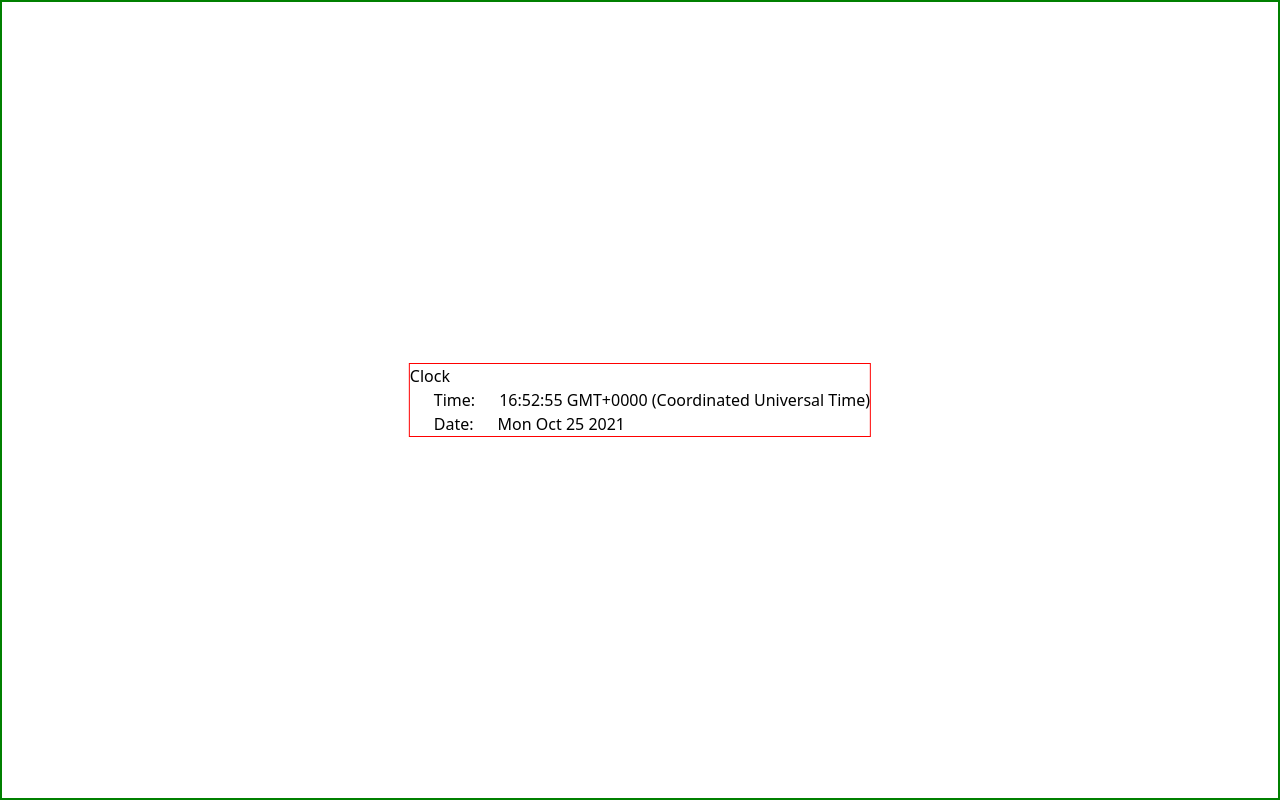
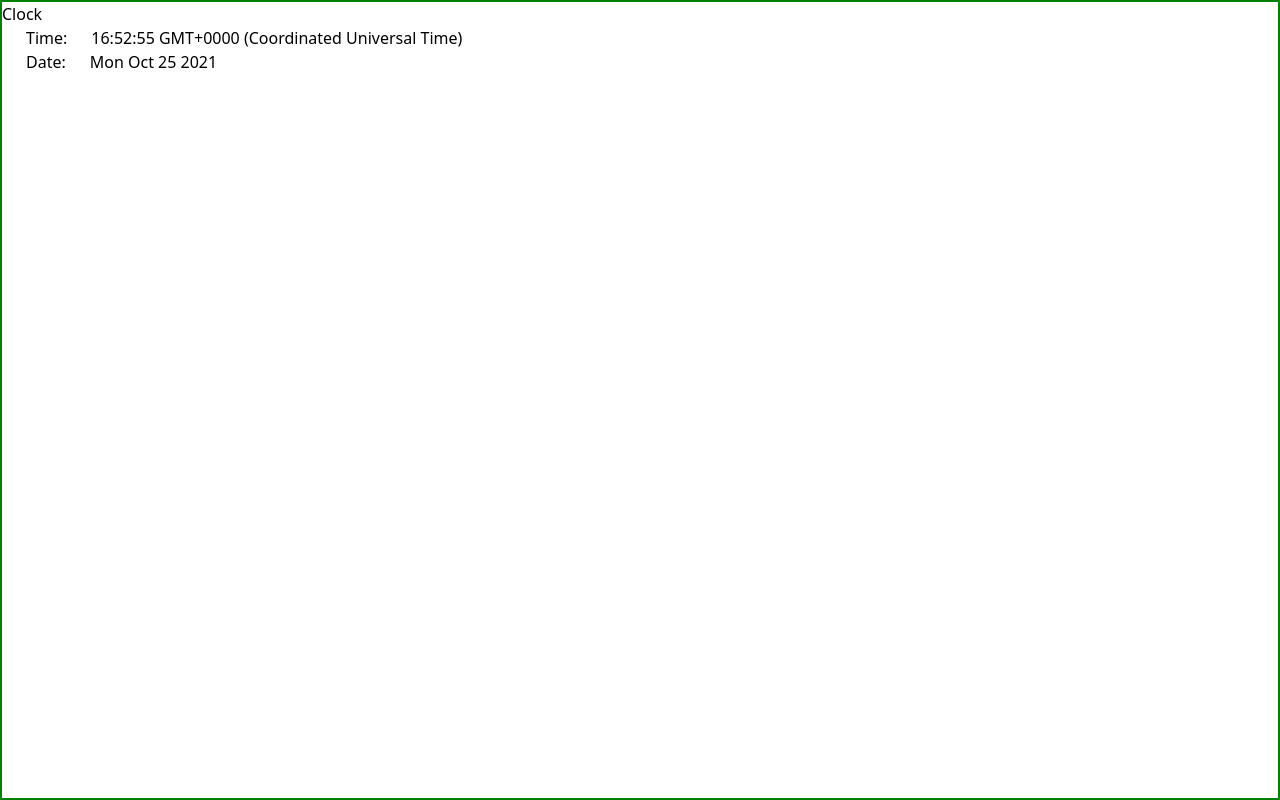
Before and after one commit to SamanAtashi/Practice_React-, a React (Create React App) app in the folder trial-7-widgets/: page / in a window 1280 px wide. Built offline with nearby package versions, Linux system fonts and the light colour scheme.

Commit message:
Add style to app.js and removed app.css

```diff
--- a/trial-7-widgets/src/App.css
+++ /dev/null
@@ -1,5 +0,0 @@
-.main {
-	width: 100%;
-	height: 100%;
-    position: relative;
-}
--- a/trial-7-widgets/src/App.js
+++ b/trial-7-widgets/src/App.js
@@ -1,9 +1,8 @@
-import './App.css';
 import Widgets from './Components/Widgets';
 
 const App = () => {
 	return (
-		<div className="main">
+		<div className="w-full h-full relative">
 			<Widgets />
 		</div>
 	);
--- a/trial-7-widgets/src/Components/Widgets.js
+++ b/trial-7-widgets/src/Components/Widgets.js
@@ -2,7 +2,7 @@ import classes from './Widgets.module.css';
 import Clock from './Clock';
 const Widgets = () => {
 	return (
-		<div className={classes.container}>
+		<div className="flex items-center">
 			<Clock />
 		</div>
 	);
```
